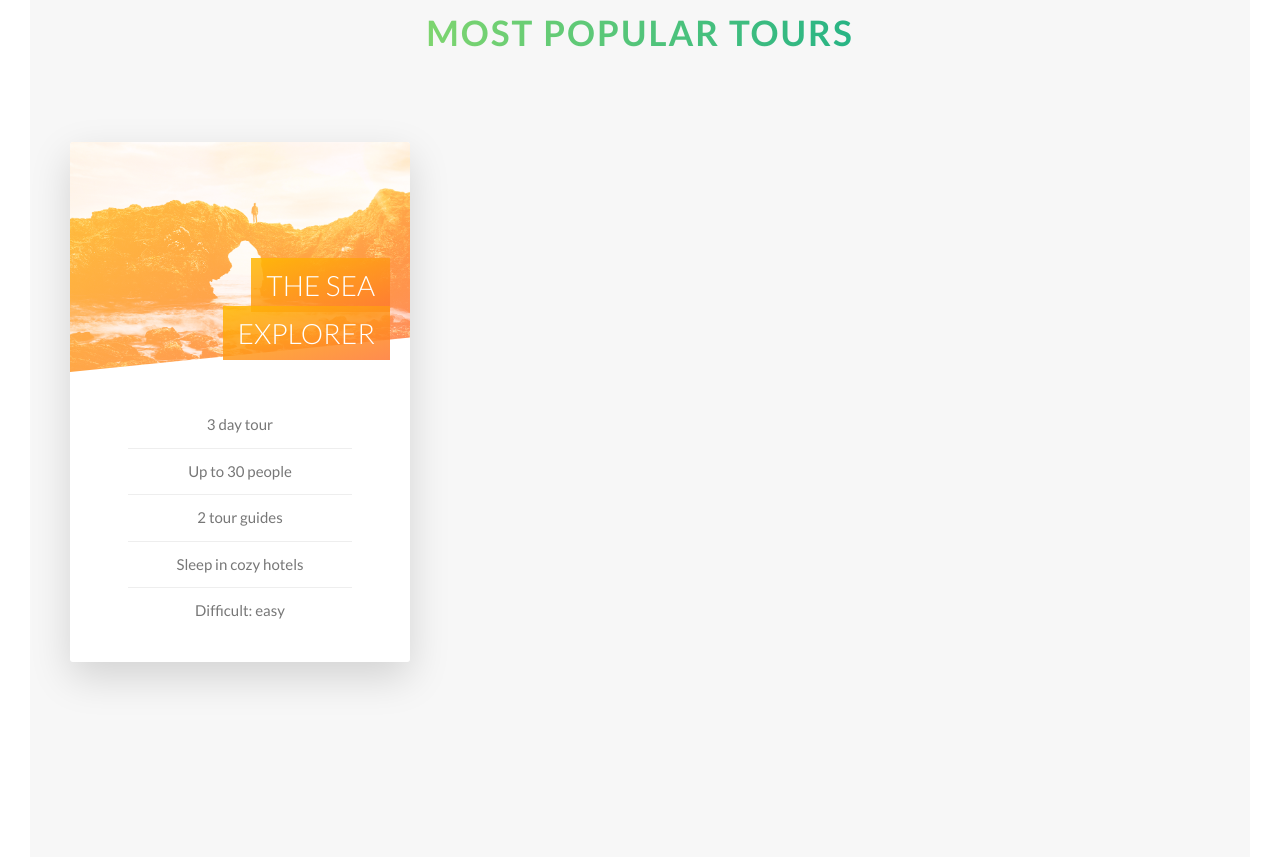
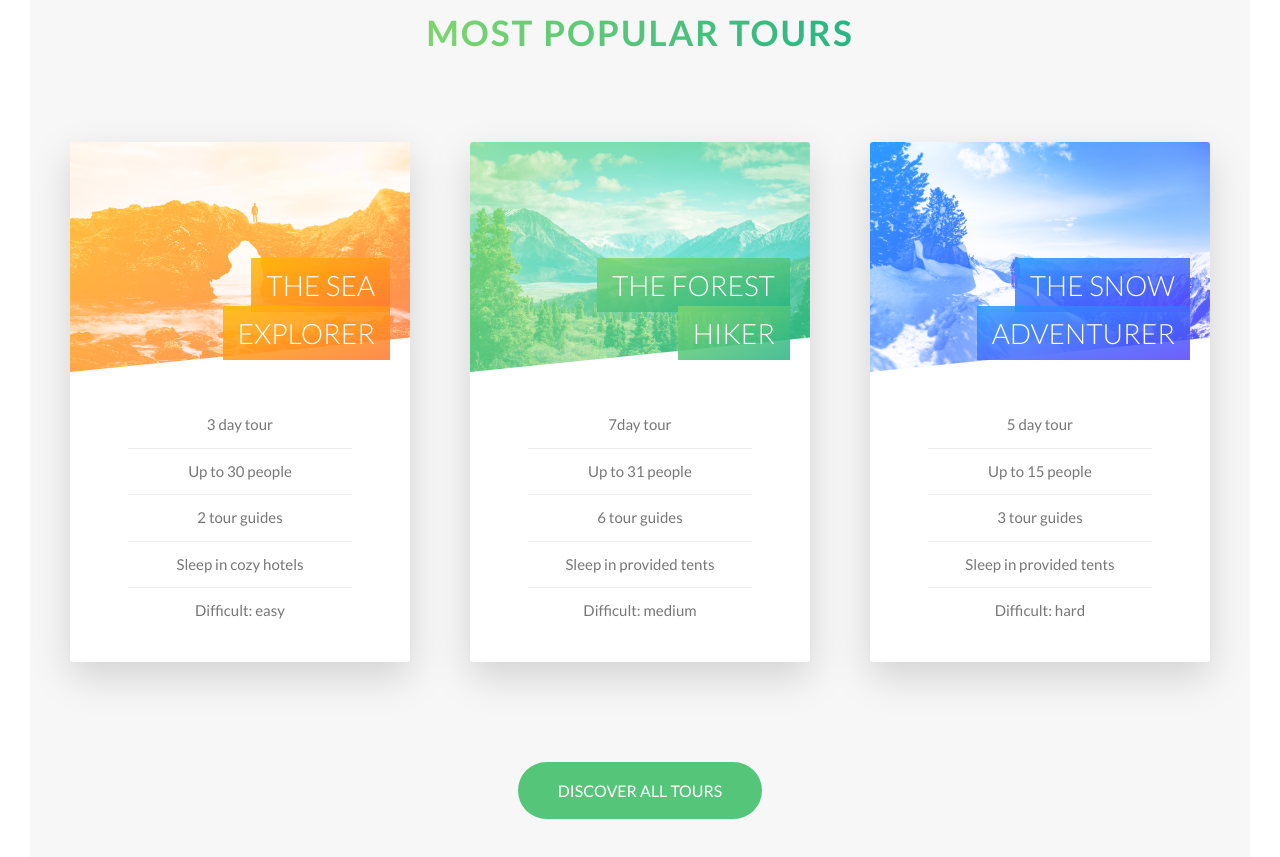
Before and after one commit to leoua7/Natours, a website: page index.html in a window 1280 px wide. Shown: the part 2365-3222 px from the top of the page. Drawn offline with Linux system fonts and the light colour scheme.

Commit message:
"section-tours" back

```diff
--- a/index.html
+++ b/index.html
@@ -127,19 +127,86 @@
               </div>
             </div>
             <div class="card__side card__side--back card__side--back-1">
-              BACK
+              <div class="card__cta"><!--call to caction box-->
+                <div class="card__price-box">
+                  <p class="card__price-only">Only</p>
+                  <p class="card__price-value">$297</p>
+                </div>
+                <a href="#" class="btn btn--white">Book now!</a>
+              </div>
             </div>
           </div>
         </div>
+
         <div class="col-1-of-3">
           <div class="card">
+            <div class="card__side card__side--front">
+              <div class="card__picture card__picture--2">
+                &nbsp;
+              </div>
+              <h4 class="card__heading">
+                <span class="card__heading-span card__heading-span--2">
+                  The Forest Hiker
+                </span>
+              </h4>
+              <div class="card__detials">
+                <ul>
+                  <li>7day tour</li>
+                  <li>Up to 31 people</li>
+                  <li>6 tour guides</li>
+                  <li>Sleep in provided tents</li>
+                  <li>Difficult: medium</li>
+                </ul>
+              </div>
+            </div>
+            <div class="card__side card__side--back card__side--back-2">
+              <div class="card__cta"><!--call to caction box-->
+                <div class="card__price-box">
+                  <p class="card__price-only">Only</p>
+                  <p class="card__price-value">$297</p>
+                </div>
+                <a href="#" class="btn btn--white">Book now!</a>
+              </div>
+            </div>
           </div>
         </div>
+
         <div class="col-1-of-3">
           <div class="card">
+            <div class="card__side card__side--front">
+              <div class="card__picture card__picture--3">
+                &nbsp;
+              </div>
+              <h4 class="card__heading">
+                <span class="card__heading-span card__heading-span--3">
+                  The Snow Adventurer
+                </span>
+              </h4>
+              <div class="card__detials">
+                <ul>
+                  <li>5 day tour</li>
+                  <li>Up to 15 people</li>
+                  <li>3 tour guides</li>
+                  <li>Sleep in provided tents</li>
+                  <li>Difficult: hard</li>
+                </ul>
+              </div>
+            </div>
+            <div class="card__side card__side--back card__side--back-3">
+              <div class="card__cta"><!--call to caction box-->
+                <div class="card__price-box">
+                  <p class="card__price-only">Only</p>
+                  <p class="card__price-value">$297</p>
+                </div>
+                <a href="#" class="btn btn--white">Book now!</a>
+              </div>
+            </div>
           </div>
         </div>
       </div>
+        <div class="u-center-text u-margin-bottom-big u-margin-top-huge">
+          <a href="#" class="btn btn--green">Discover all tours</a>
+        </div>
     </section>
   </main>
   <!--
--- a/sass/abstracts/_variables.scss
+++ b/sass/abstracts/_variables.scss
@@ -1,5 +1,6 @@
 // COLORS
 $color-primary: #55c57a;
+
 $color-primary-light: #7ed56f;
 $color-primary-dark: #28b485;
 
--- a/sass/base/_utilities.scss
+++ b/sass/base/_utilities.scss
@@ -2,3 +2,6 @@
 .u-margin-bottom-small { margin-bottom: 1.5rem;}
 .u-margin-bottom-medium { margin-bottom: 4rem;}
 .u-margin-bottom-big { margin-bottom: 8rem;}
+
+.u-margin-top-big { margin-top: 8rem; }
+.u-margin-top-huge { margin-top: 10rem; }
--- a/sass/components/_buttons.scss
+++ b/sass/components/_buttons.scss
@@ -27,10 +27,19 @@
 
   &--white {
     background-color: $color-white;
-    color: #777;
+    color: $color-grey-dark;
 
     &::after {
       background-color: $color-white;
+    }
+  }
+
+  &--green {
+    background-color: $color-primary;
+    color: $color-white;
+
+    &::after {
+      background-color: $color-primary;
     }
   }
 
--- a/sass/components/_card.scss
+++ b/sass/components/_card.scss
@@ -28,6 +28,14 @@
       &-1 {
         background-image: linear-gradient(to right bottom, $color-secondary-light, $color-secondary-dark);
       }
+
+      &-2 {
+        background-image: linear-gradient(to right bottom, $color-primary-light, $color-primary-dark);
+      }
+
+      &-3 {
+        background-image: linear-gradient(to right bottom, $color-tertairy-light, $color-tertairy-dark);
+      }
     }
   }
 
@@ -53,11 +61,13 @@
     }
 
     &--2 {
-      background-image: url(../img/nat-5.jpg);
+      background-image: linear-gradient(to right bottom, $color-primary-light, $color-primary-dark),
+        url(../img/nat-6.jpg);
     }
 
     &--3 {
-      background-image: url(../img/nat-5.jpg);
+      background-image: linear-gradient(to right bottom, $color-tertairy-light, $color-tertairy-dark),
+        url(../img/nat-7.jpg);
     }
 
   }
@@ -84,6 +94,18 @@
           rgba($color-secondary-light, .85),
           rgba($color-secondary-dark, .85));
     }
+
+    &--2 {
+      background-image: linear-gradient(to right bottom,
+          rgba($color-primary-light, .85),
+          rgba($color-primary-dark, .85));
+    }
+
+    &--3 {
+      background-image: linear-gradient(to right bottom,
+          rgba($color-tertairy-light, .85),
+          rgba($color-tertairy-dark, .85));
+    }
   }
 
   &__detials {
@@ -105,4 +127,29 @@
       }
     }
   }
+
+  // BACK SIDE STYLING
+  &__cta {
+    position: absolute;
+    top: 50%;
+    left: 50%;
+    transform: translate(-50%, -50%);
+    width: 90%;
+    text-align: center;
+  }
+
+  &__price-box {
+    color: $color-white;
+    margin-bottom: 8rem;
+  }
+
+  &__price-only {
+    font-size: 1.4rem;
+    text-transform: uppercase;
+  }
+
+  &__price-value {
+    font-size: 6rem;
+    font-weight: 100;
+  }
 }
--- a/sass/pages/_home.scss
+++ b/sass/pages/_home.scss
@@ -22,6 +22,6 @@
 
 .section-tours {
   background-color: $color-grey-light-1;
-  padding: 25rem 0 50rem 0;
+  padding: 25rem 0 15rem 0;
   margin-top: -10rem;
 }
```
Also changed, not shown: css/style.css.
